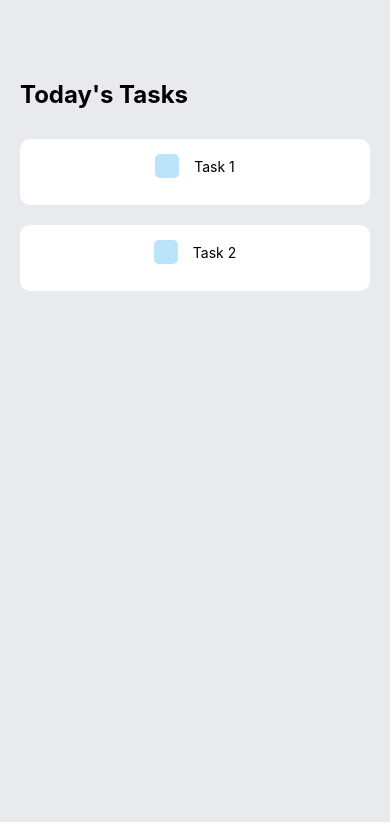
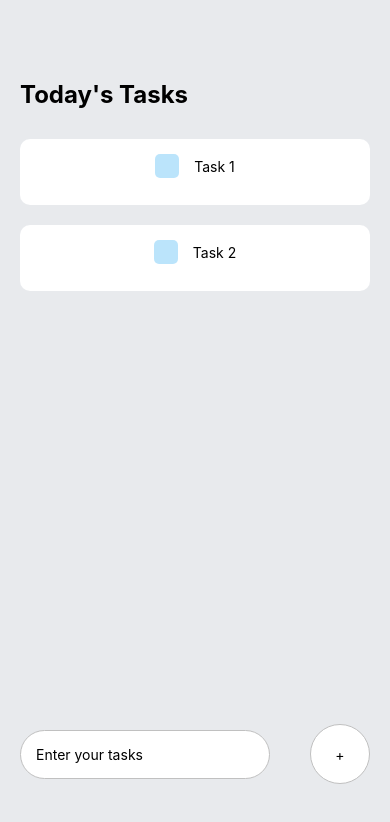
Before and after one commit to JallenC/Todo_List, a React Native app: screen / in a window 390 px wide. Shown: the top 822 px of the page. Built offline with nearby package versions, Linux system fonts and the light colour scheme.

Commit message:
Appjs-u3

```diff
--- a/App.js
+++ b/App.js
@@ -1,5 +1,5 @@
 import React from 'react';
-import { StyleSheet, Text, View } from 'react-native';
+import { KeyboardAvoidingView, Platform, StyleSheet, Text, TextInput, TouchableOpacity, View } from 'react-native';
 import Task from './components/Task';
 
 export default function App() {
@@ -15,6 +15,17 @@
           <Task text={'Task 2'} />
         </View>
       </View>
+      {/* Write a task */}
+      <KeyboardAvoidingView
+      behavior={Platform.OS === "ios" ? "padding" : "height"}
+      style={styles.writeTaskWrapper}>
+        <TextInput style={styles.input} placeholder={'Enter your tasks'} />
+        <TouchableOpacity>
+          <View style={styles.addWrapper}>
+            <Text style={styles.addText}>+</Text>
+          </View>
+        </TouchableOpacity>
+      </KeyboardAvoidingView>
     </View>
   );
 }
@@ -36,5 +47,33 @@
   },
   items: {
     marginTop: 30,
-  }
+  },
+  writeTaskWrapper: {
+    position: 'absolute',
+    bottom: 60,
+    width: '100%',
+    flexDirection: 'row',
+    justifyContent: 'space-around',
+    alignItems: 'center',
+  },
+  input: {
+    paddingVertical: 15,
+    paddingHorizontal: 15,
+    backgroundColor: '#FFF',
+    borderRadius: 60,
+    borderColor: '#C0C0C0',
+    borderWidth: 1,
+    width: 250,
+  },
+  addWrapper: {
+    width: 60,
+    height: 60,
+    backgroundColor: '#FFF',
+    borderRadius: 60,
+    justifyContent: 'center',
+    alignItems: 'center',
+    borderColor: '#C0C0C0',
+    borderWidth: 1,
+  },
+  addText: {},
 });
```
